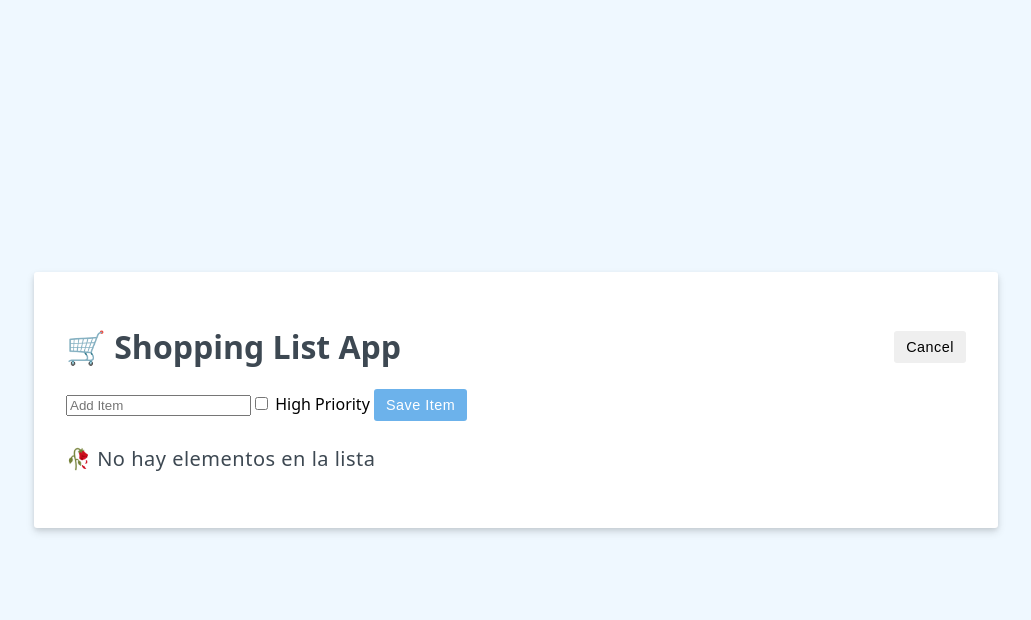
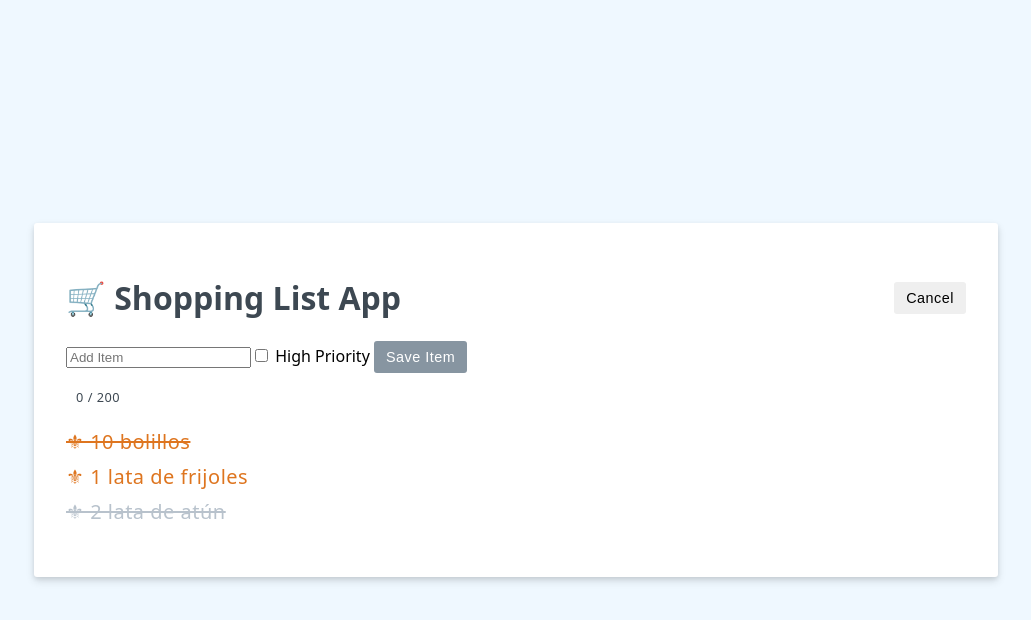
Before and after one commit to rivalcoba/Vu3-CompositionApi-P0-22, a Vue app: page / in a window 1280 px wide. Both pictures are taken after a click on the button "Add Item". Shown: the top 620 px of the page, without its empty margins (124-1155 px from the left). Built offline with nearby package versions, Linux system fonts and the light colour scheme.

Commit message:
Propiedades Computadas Avance

```diff
--- a/src/App.vue
+++ b/src/App.vue
@@ -1,30 +1,45 @@
 <script setup>
 // This starter template is using Vue 3 <script setup> SFCs
 // Check out https://vuejs.org/api/sfc-script-setup.html#script-setup
-import { ref } from "vue";
+import { ref, computed } from "vue";
 // Variable que controla la visualizacuib el formulario
 const editing = ref(false);
 const header = ref("🛒 Shopping List App");
+// Creando una propiedad computada
+const characterCount = computed(() => {
+  // Toda propiedad computada debe regresar un valor
+  return newItem.value.length;
+});
 const items = ref([
-  // { id: 1, label: "10 bolillos" },
-  // { id: 2, label: "1 lata de frijoles" },
-  // { id: 3, label: "2 lata de atún" },
+  { id: 1, label: "10 bolillos", purchased: true, highPriority: true },
+  { id: 2, label: "1 lata de frijoles", purchased: false, highPriority: true },
+  { id: 3, label: "2 lata de atún", purchased: true, highPriority: false },
 ]);
 const newItem = ref("");
 const newItemHighPriority = ref(false);
 // Metodo para agregar nuevos elementos a la lista
 const saveItem = () => {
-  items.value.push({ id: items.value.length + 1, label: newItem.value });
+  items.value.push({
+    id: items.value.length + 1,
+    label: newItem.value,
+    highPriority: newItemHighPriority.value,
+  });
   // Reiniciendo la entrada de texto
   newItem.value = "";
+  newItemHighPriority.value = false;
 };
 // Funcion que alterna el valor de la variable editing
-const doEdit = (edit)=>{
+const doEdit = (edit) => {
   editing.value = edit;
   // Limpiando la entrada de texto
   // en caso de que se oculte o muestre
   // el formulario
   newItem.value = "";
+  newItemHighPriority.value = false;
+};
+// Alternando estado de compra del item
+const togglePurchased = (item) => {
+  item.purchased = !item.purchased;
 };
 </script>
 
@@ -32,9 +47,10 @@ const doEdit = (edit)=>{
   <div class="header">
     <h1>{{ header }}</h1>
     <button v-if="editing" @click="doEdit(false)" class="btn">Cancel</button>
-    <button v-else @click="doEdit(true)" class="btn btn-primary">Add Item</button>
+    <button v-else @click="doEdit(true)" class="btn btn-primary">
+      Add Item
+    </button>
   </div>
-
   <!-- Agrupando en un div las entradas -->
   <form v-if="editing" v-on:submit.prevent="saveItem" class="add-item form">
     <!-- entrada de texto -->
@@ -45,12 +61,25 @@ const doEdit = (edit)=>{
       High Priority
     </label>
     <!-- Boton -->
-    <button class="btn btn-primary">Save Item</button>
+    <button :disabled="newItem.length === 0" class="btn btn-primary">
+      Save Item
+    </button>
   </form>
+  <!-- Contador -->
+  <p class="counter">
+    {{ characterCount }} / 200
+  </p>
 
   <!-- Lista -->
   <ul>
-    <li v-for="{ id, label } in items" v-bind:key="id">⚜ {{ label }}</li>
+    <li
+      v-for="item in items"
+      @click="togglePurchased(item)"
+      v-bind:key="item.id"
+      :class="{ strikeout: item.purchased, priority: item.highPriority }"
+    >
+      ⚜ {{ item.label }}
+    </li>
   </ul>
   <p v-if="items.length === 0">🥀 No hay elementos en la lista</p>
 </template>
```
